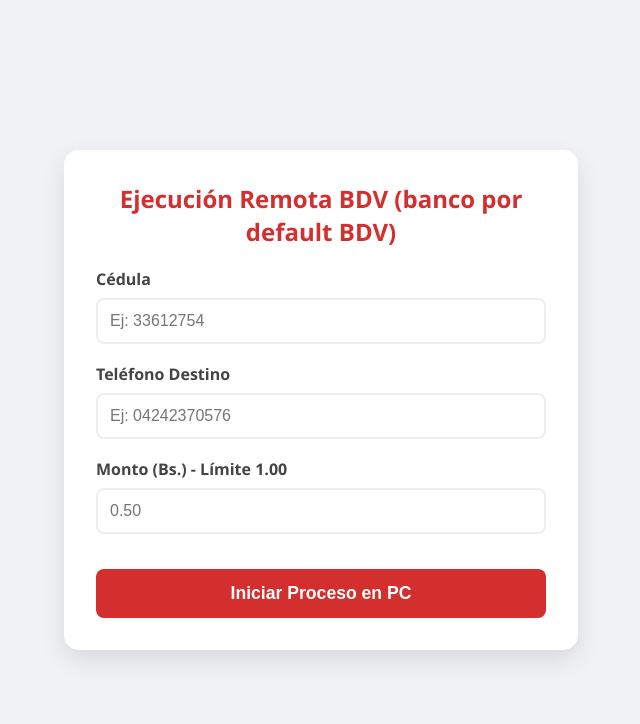
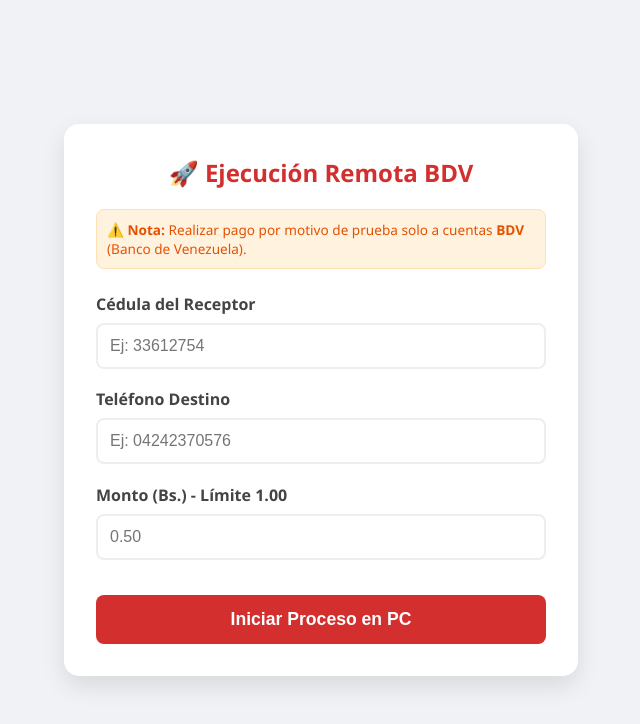
Before and after one commit to cursospracticanteaws-web/paymentbdv, a plain HTML site: page index.html in a window 1280 px wide. Shown: the whole page, without its empty margins (319-959 px from the left). Drawn offline with Linux system fonts and the light colour scheme.

Commit message:
Add informative note and update UI elements

```diff
--- a/index.html
+++ b/index.html
@@ -15,6 +15,8 @@
         button { width: 100%; padding: 14px; background-color: #d32f2f; color: white; border: none; border-radius: 8px; cursor: pointer; font-size: 1.1rem; font-weight: bold; margin-top: 1rem; }
         button:disabled { background-color: #e0e0e0; cursor: not-allowed; color: #999; }
 
+        .nota-informativa { background-color: #fff3e0; color: #e65100; padding: 10px; border-radius: 8px; font-size: 0.85rem; margin-bottom: 1.5rem; border: 1px solid #ffe0b2; line-height: 1.4; }
+
         /* Consola de Estado */
         #status-container { margin-top: 1.5rem; padding: 15px; border-radius: 8px; background-color: #2c3e50; color: #ecf0f1; font-family: 'Consolas', monospace; font-size: 0.9rem; min-height: 60px; display: none; border-left: 5px solid #bdc3c7; }
         .spinner { display: inline-block; width: 12px; height: 12px; border: 2px solid #fff; border-bottom-color: transparent; border-radius: 50%; animation: rotation 1s linear infinite; margin-right: 10px; }
@@ -24,10 +26,15 @@
 <body>
 
 <div class="card">
-    <h2> Ejecución Remota BDV (banco por default BDV)</h2>
+    <h2>🚀 Ejecución Remota BDV</h2>
+
+    <div class="nota-informativa">
+        <strong>⚠️ Nota:</strong> Realizar pago por motivo de prueba solo a cuentas <strong>BDV</strong> (Banco de Venezuela).
+    </div>
+
     <form id="pagoForm">
         <div class="form-group">
-            <label>Cédula</label>
+            <label>Cédula del Receptor</label>
             <input type="text" id="cedula" placeholder="Ej: 33612754" required>
         </div>
         <div class="form-group">
@@ -52,7 +59,7 @@
     const statusText = document.getElementById('status-text');
     const btn = document.getElementById('btnPagar');
 
-    // IMPORTANTE: Cambia esta URL por la de tu LocalTunnel actual
+    // URL de LocalTunnel (Actualizada)
     const API_LOCAL_URL = "https://plenty-cows-spend.loca.lt/ejecutar-pago";
 
     form.addEventListener('submit', async (e) => {
@@ -74,14 +81,15 @@
             const response = await fetch(API_LOCAL_URL, {
                 method: 'POST',
                 headers: {
-                    'Content-Type': 'application/json'
+                    'Content-Type': 'application/json',
+                    'Bypass-Tunnel-Reminder': 'true' // Salta la pantalla de advertencia de LocalTunnel
                 },
                 body: JSON.stringify(payload)
             });
 
             if (!response.ok) throw new Error("Error en el servidor local");
 
-            // LÓGICA DE STREAMING (Lectura en tiempo real)
+            // LÓGICA DE STREAMING
             const reader = response.body.getReader();
             const decoder = new TextDecoder();
 
@@ -97,10 +105,8 @@
                         try {
                             const data = JSON.parse(line.replace('data: ', ''));
 
-                            // Actualizar el texto según el mensaje recibido del 9096
                             statusText.innerHTML = `<span class="spinner"></span> ${data.message}`;
 
-                            // Cambiar colores según el tipo de mensaje
                             if (data.type === 'success') {
                                 statusText.innerHTML = `✅ ${data.message}`;
                                 statusContainer.style.borderLeftColor = "#2ecc71";
@@ -116,7 +122,7 @@
             }
 
         } catch (error) {
-            statusText.innerHTML = "🚫 Error de conexión. Revisa el túnel y la IP.";
+            statusText.innerHTML = "🚫 Error de conexión. Revisa que el túnel esté abierto.";
             statusContainer.style.borderLeftColor = "#f1c40f";
         } finally {
             btn.disabled = false;
```
